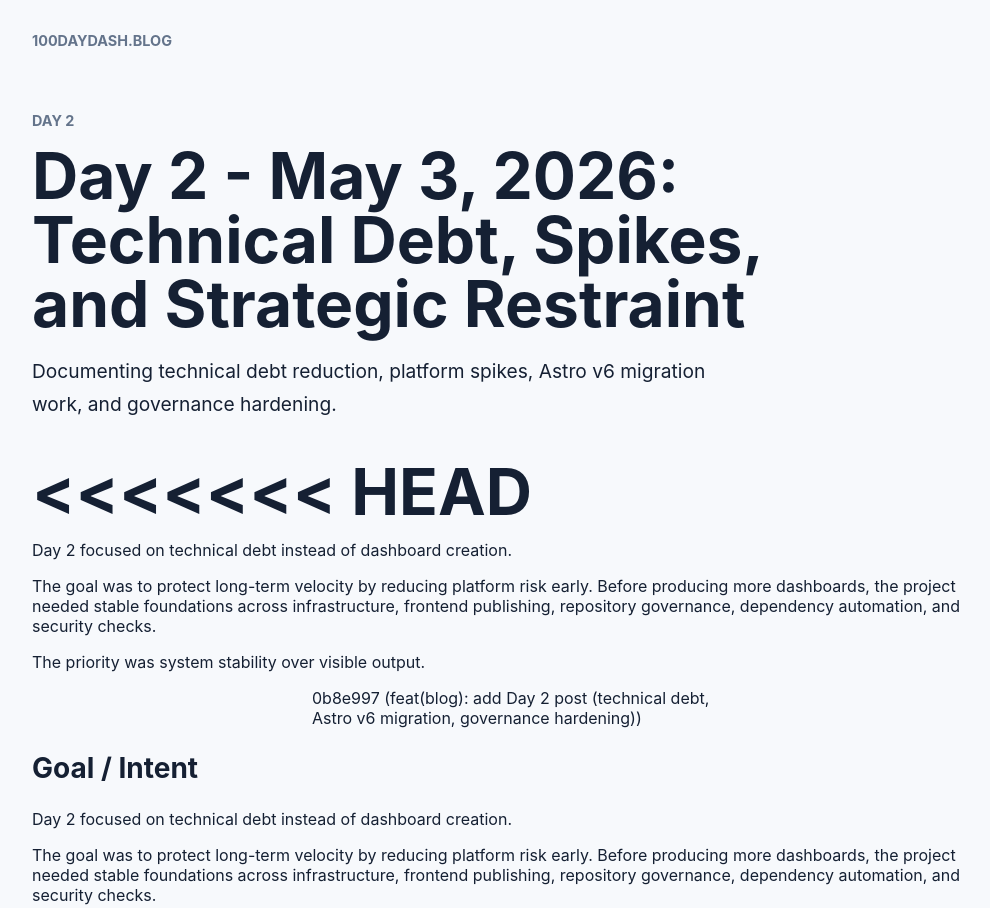
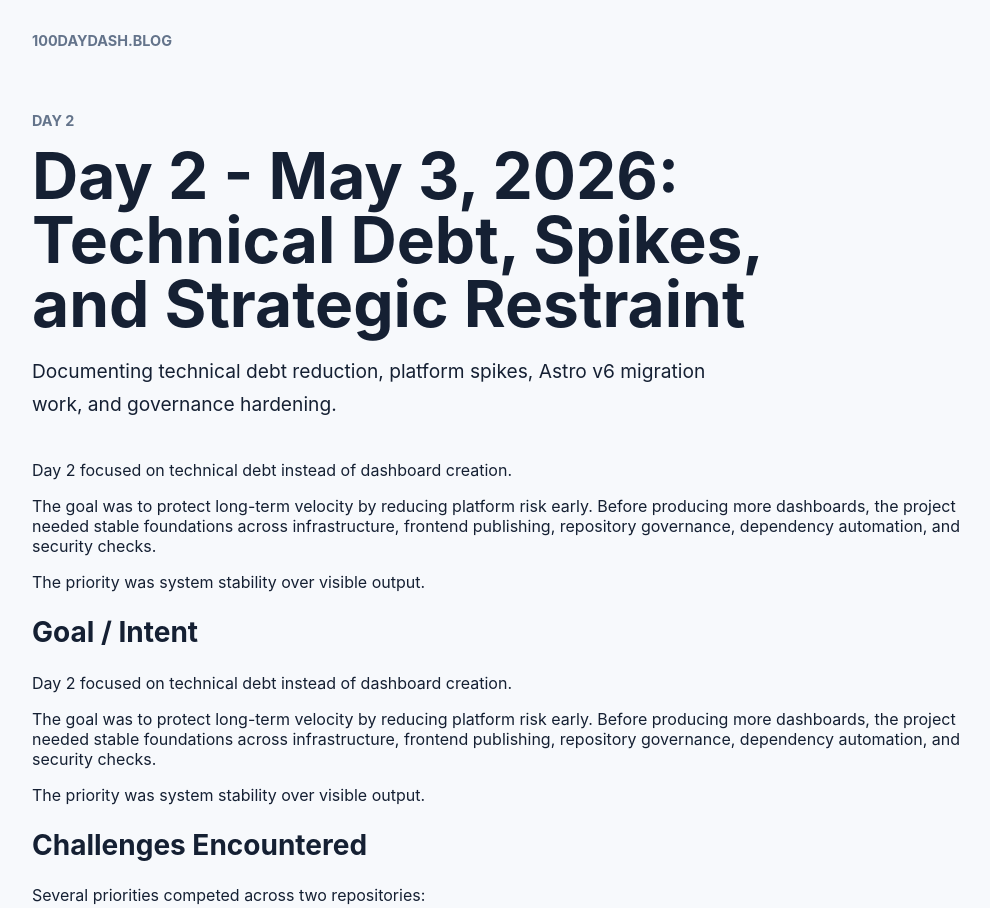
Before and after one commit to neibaur/100daydash.blog, an Astro site in the folder web/: page /blog/day-002-technical-debt-spikes-and-strategic-restraint in a window 1280 px wide. Shown: the top 908 px of the page, without its empty margins (118-1108 px from the left). Built offline with nearby package versions, Linux system fonts and the light colour scheme; Astro itself is replaced by a stand-in of ours.

Commit message:
chore: aligning dev branch with main

```diff
--- a/web/src/content/blog/day-002-technical-debt-spikes-and-strategic-restraint.md
+++ b/web/src/content/blog/day-002-technical-debt-spikes-and-strategic-restraint.md
@@ -14,8 +14,6 @@ dataSources: []
 heroImage: "/media/day-002-technical-debt-spikes-and-strategic-restraint/preview.svg"
 ---
 
-<<<<<<< HEAD
-=======
 Day 2 focused on technical debt instead of dashboard creation.
 
 The goal was to protect long-term velocity by reducing platform risk early.
@@ -25,7 +23,6 @@ automation, and security checks.
 
 The priority was system stability over visible output.
 
->>>>>>> 0b8e997 (feat(blog): add Day 2 post (technical debt, Astro v6 migration, governance hardening))
 ## Goal / Intent
 
 Day 2 focused on technical debt instead of dashboard creation.
```
Also changed, not shown: dashboards/day-002-technical-debt-spikes-and-strategic-restraint/README.md.
